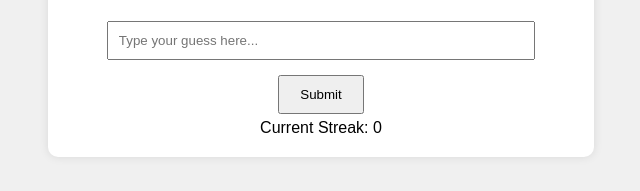
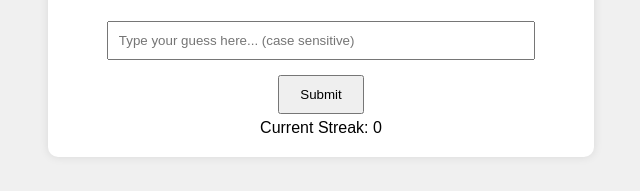
Before and after one commit to AntonovNZ/guesstheflag, a plain HTML site: page index.html in a window 1280 px wide. Shown: the part 458-649 px from the top of the page, 319-959 px from the left. Drawn offline with Linux system fonts and the light colour scheme.

Commit message:
Update index.html

```diff
--- a/index.html
+++ b/index.html
@@ -10,7 +10,7 @@
     <div class="container">
         <h1>Guess the Flag!</h1>
         <img id="flag" src="" alt="Flag" />
-        <input type="text" id="guess" placeholder="Type your guess here..." />
+        <input type="text" id="guess" placeholder="Type your guess here... (case sensitive)" />
         <button id="submit">Submit</button>
         <div id="result"></div>
         <div id="streak">Current Streak: 0</div>
```
